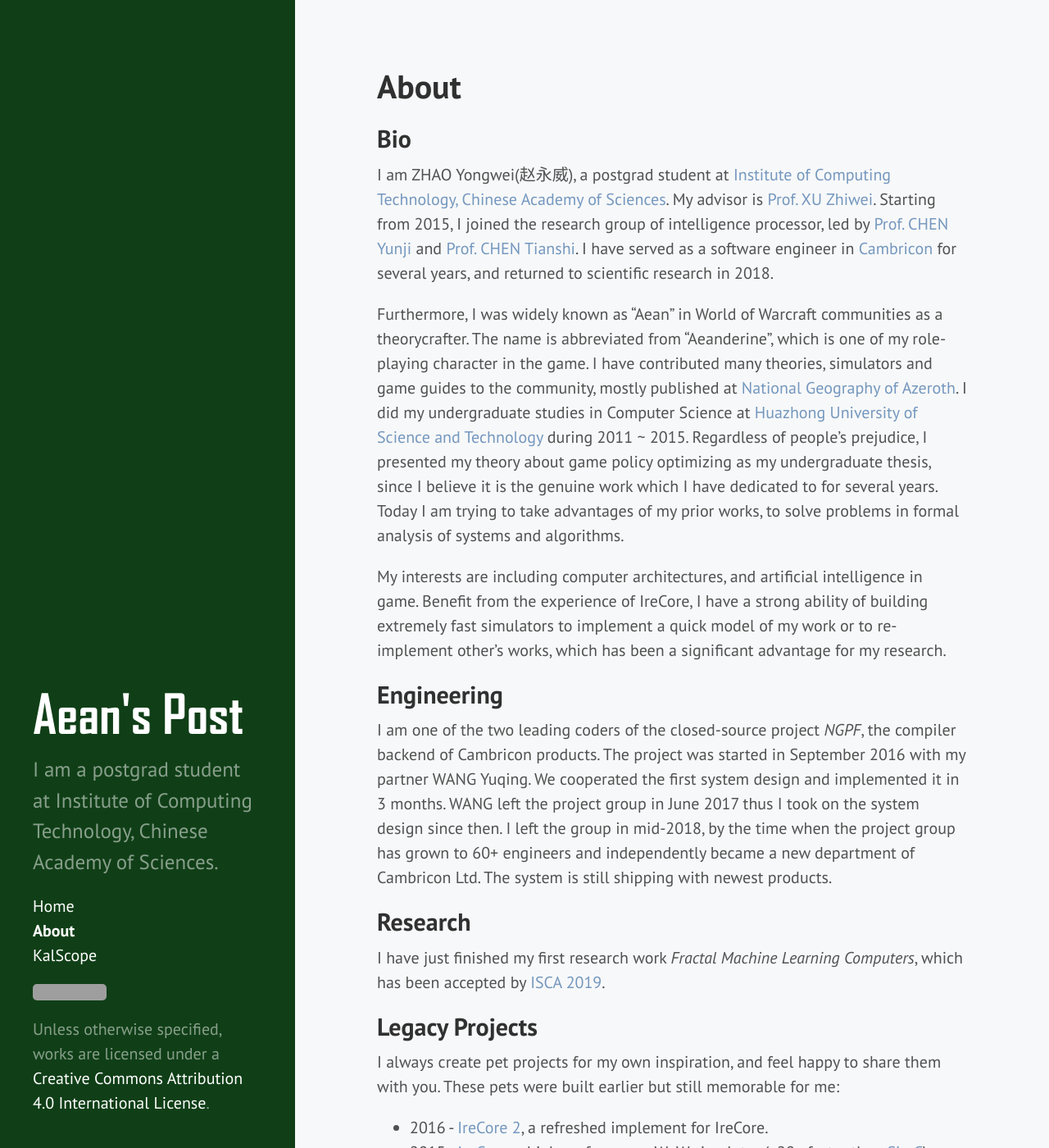
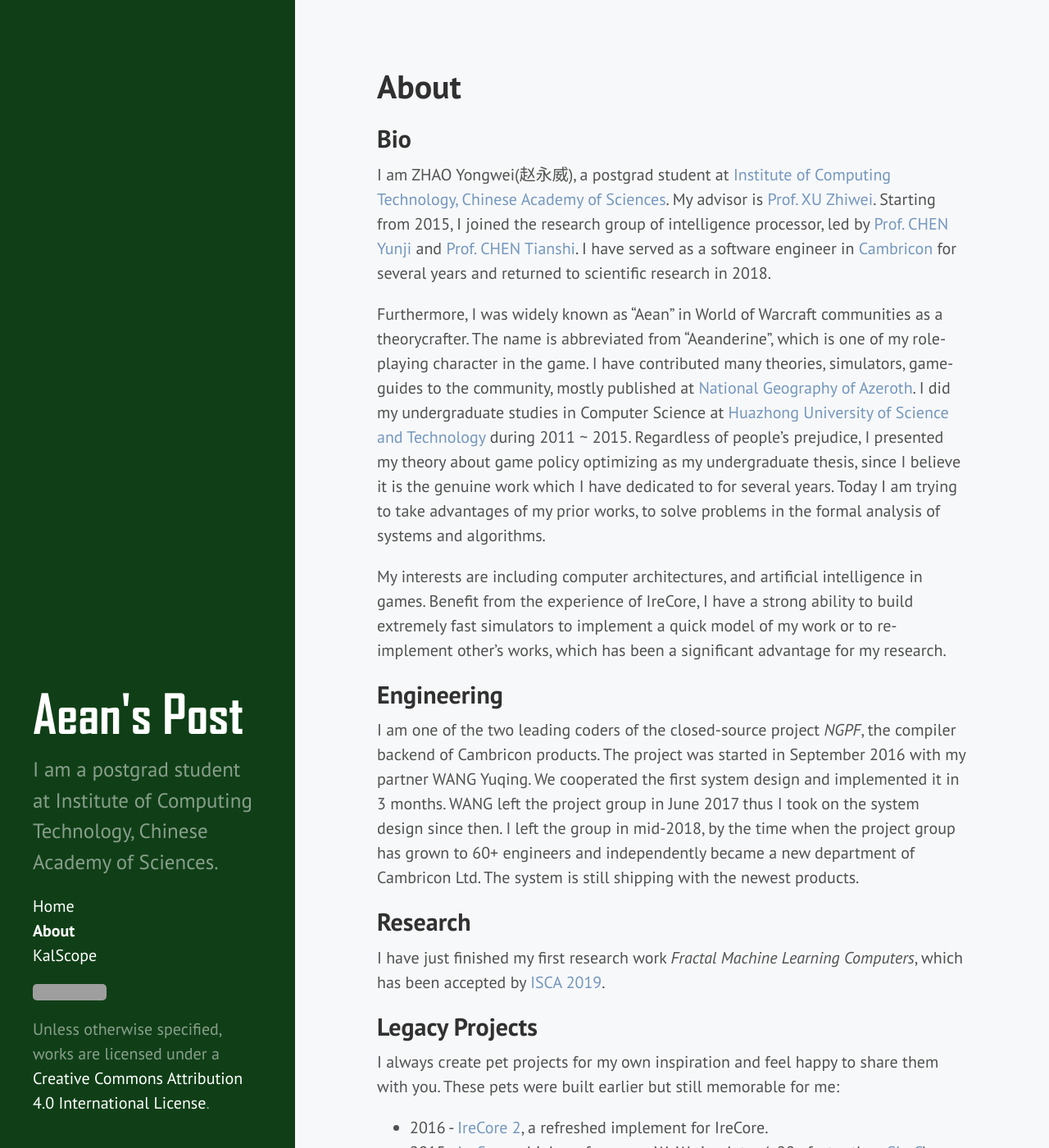
Before and after one commit to AeanSR/AeanSR.github.io, a Jekyll site: the page built from about.md, in a window 1280 px wide and 1400 px high. Shown: the whole window at 82% size. Built offline with Jekyll 4.4.1, drawn with Linux system fonts in a browser that asks for light colours; some of the changed text lies outside the part shown; grey boxes are pictures that could not be loaded.

Commit message:
Update about.md

```diff
--- a/about.md
+++ b/about.md
@@ -5,15 +5,15 @@
 
 ## Bio
 
-I am ZHAO Yongwei(赵永威), a postgrad student at [Institute of Computing Technology, Chinese Academy of Sciences](http://www.ict.ac.cn). My advisor is [Prof. XU Zhiwei](http://novel.ict.ac.cn/zxu/). Starting from 2015, I joined the research group of intelligence processor, led by [Prof. CHEN Yunji](http://novel.ict.ac.cn/ychen) and [Prof. CHEN Tianshi](http://novel.ict.ac.cn/tchen). I have served as a software engineer in [Cambricon](http://www.cambricon.com) for several years, and returned to scientific research in 2018.
+I am ZHAO Yongwei(赵永威), a postgrad student at [Institute of Computing Technology, Chinese Academy of Sciences](http://www.ict.ac.cn). My advisor is [Prof. XU Zhiwei](http://novel.ict.ac.cn/zxu/). Starting from 2015, I joined the research group of intelligence processor, led by [Prof. CHEN Yunji](http://novel.ict.ac.cn/ychen) and [Prof. CHEN Tianshi](http://novel.ict.ac.cn/tchen). I have served as a software engineer in [Cambricon](http://www.cambricon.com) for several years and returned to scientific research in 2018.
 
-Furthermore, I was widely known as "Aean" in World of Warcraft communities as a theorycrafter. The name is abbreviated from "Aeanderine", which is one of my role-playing character in the game. I have contributed many theories, simulators and game guides to the community, mostly published at [National Geography of Azeroth](http://bbs.nga.cn/nuke.php?func=ucp&uid=9771319). I did my undergraduate studies in Computer Science at [Huazhong University of Science and Technology](http://www.hust.edu.cn) during 2011 ~ 2015. Regardless of people's prejudice, I presented my theory about game policy optimizing as my undergraduate thesis, since I believe it is the genuine work which I have dedicated to for several years. Today I am trying to take advantages of my prior works, to solve problems in formal analysis of systems and algorithms.
+Furthermore, I was widely known as "Aean" in World of Warcraft communities as a theorycrafter. The name is abbreviated from "Aeanderine", which is one of my role-playing character in the game. I have contributed many theories, simulators, game-guides to the community, mostly published at [National Geography of Azeroth](http://bbs.nga.cn/nuke.php?func=ucp&uid=9771319). I did my undergraduate studies in Computer Science at [Huazhong University of Science and Technology](http://www.hust.edu.cn) during 2011 ~ 2015. Regardless of people's prejudice, I presented my theory about game policy optimizing as my undergraduate thesis, since I believe it is the genuine work which I have dedicated to for several years. Today I am trying to take advantages of my prior works, to solve problems in the formal analysis of systems and algorithms.
 
-My interests are including computer architectures, and artificial intelligence in game. Benefit from the experience of IreCore, I have a strong ability of building extremely fast simulators to implement a quick model of my work or to re-implement other's works, which has been a significant advantage for my research.
+My interests are including computer architectures, and artificial intelligence in games. Benefit from the experience of IreCore, I have a strong ability to build extremely fast simulators to implement a quick model of my work or to re-implement other's works, which has been a significant advantage for my research.
 
 ## Engineering
 
-I am one of the two leading coders of the closed-source project *NGPF*, the compiler backend of Cambricon products. The project was started in September 2016 with my partner WANG Yuqing. We cooperated the first system design and implemented it in 3 months. WANG left the project group in June 2017 thus I took on the system design since then. I left the group in mid-2018, by the time when the project group has grown to 60+ engineers and independently became a new department of Cambricon Ltd. The system is still shipping with newest products.
+I am one of the two leading coders of the closed-source project *NGPF*, the compiler backend of Cambricon products. The project was started in September 2016 with my partner WANG Yuqing. We cooperated the first system design and implemented it in 3 months. WANG left the project group in June 2017 thus I took on the system design since then. I left the group in mid-2018, by the time when the project group has grown to 60+ engineers and independently became a new department of Cambricon Ltd. The system is still shipping with the newest products.
 
 ## Research
 
@@ -21,13 +21,13 @@
 
 ## Legacy Projects
 
-I always create pet projects for my own inspiration, and feel happy to share them with you. These pets were built earlier but still memorable for me:
+I always create pet projects for my own inspiration and feel happy to share them with you. These pets were built earlier but still memorable for me:
 
 * 2016 - [IreCore 2](https://github.com/AeanSR/irecore2), a refreshed implement for IreCore.
 * 2015 - [IreCore](https://sim.aean.net), a high performance WoW simulator (~20x faster than [SimC](https://github.com/simulationcraft/simc)).
 * 2015 - [EAGA](https://github.com/AeanSR/eaga)(Enhanced APLGA), a better implement for APLGA. This is part of my undergrad thesis.
-* 2014 - [APLGA](https://github.com/AeanSR/aplga)(Action Priority List Genetic Algorithm), an algorithm to find optimal policy for WoW damage dealers.
-* 2014 - [KalScope](http://aean.net/kalscope), a gomoku AI.
+* 2014 - [APLGA](https://github.com/AeanSR/aplga)(Action Priority List Genetic Algorithm), an algorithm to find the optimal policy for WoW damage dealers.
+* 2014 - [KalScope](http://aean.net/kalscope), a Gomoku AI.
 
 Learn more on my [GitHub](https://github.com/AeanSR).
 
```
